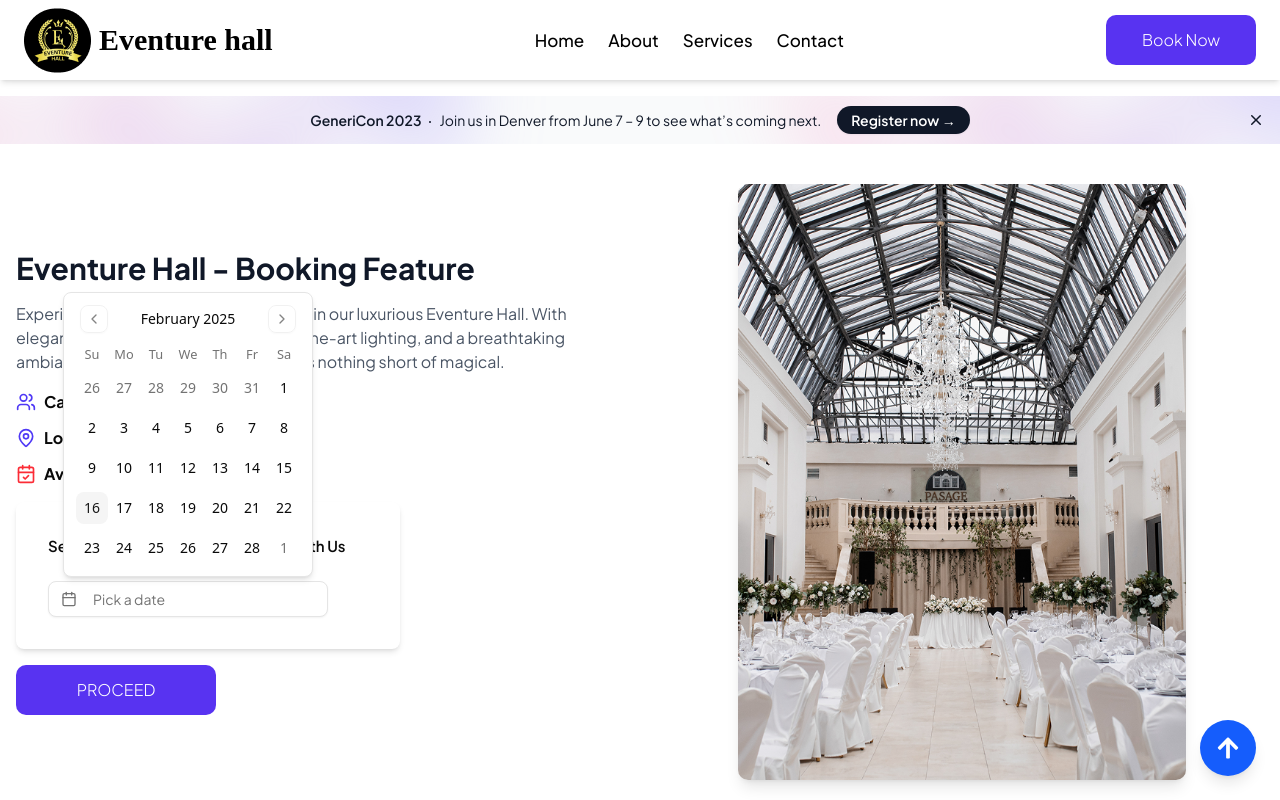
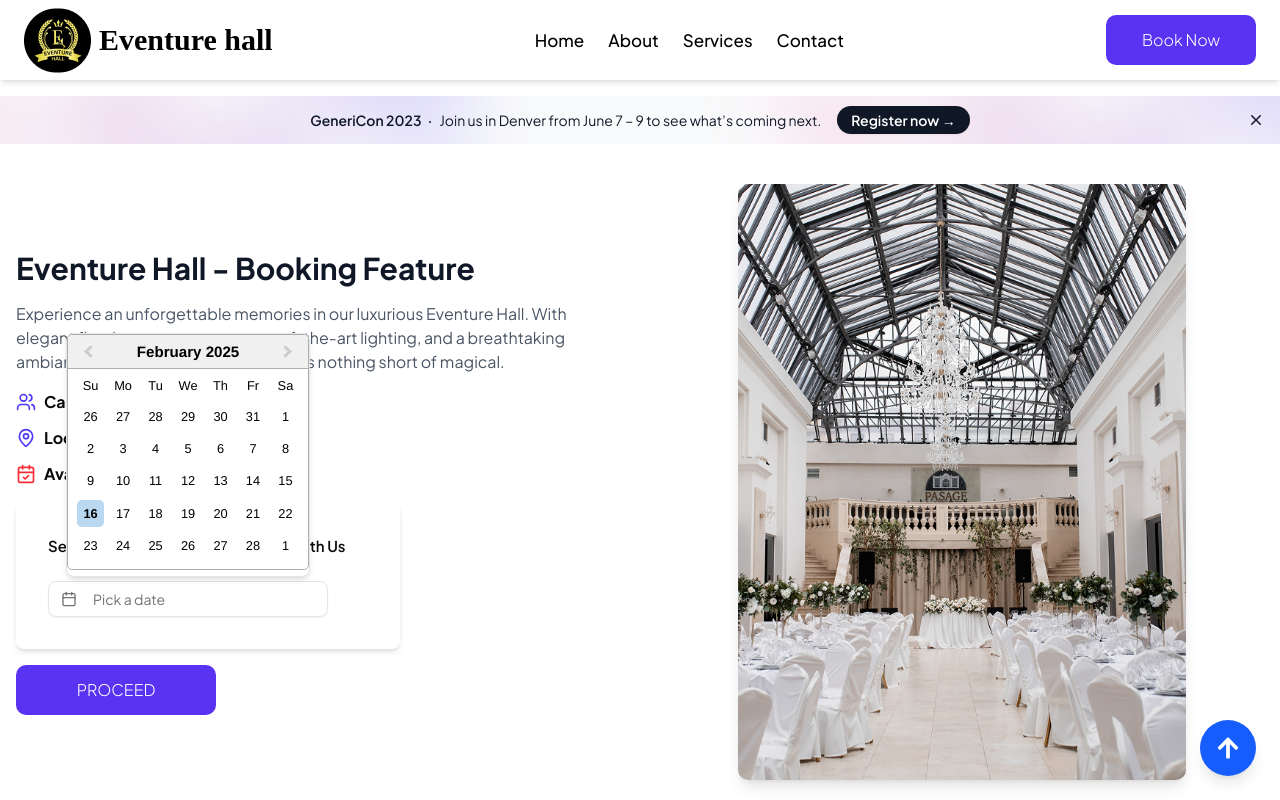
Before and after one commit to Event-Hall-Service-Website/updatedversion, a React (Vite) app: page /book in a window 1280 px wide. Both pictures are taken after a click on the button "Pick a date". Shown: the top 800 px of the page. Built offline with nearby package versions, Linux system fonts and the light colour scheme; a web font is replaced by a local one.

Commit message:
added some things

```diff
--- a/package.json
+++ b/package.json
@@ -27,7 +27,7 @@
     "lucide-react": "^0.475.0",
     "react": "^19.0.0",
     "react-countup": "^6.5.3",
-    "react-day-picker": "^8.10.1",
+    "react-datepicker": "^8.1.0",
     "react-dom": "^19.0.0",
     "react-icons": "^5.4.0",
     "react-intersection-observer": "^9.15.1",
--- a/src/components/CalenderUi.jsx
+++ b/src/components/CalenderUi.jsx
@@ -1,19 +1,20 @@
-import React from "react";
+import React, { useState } from "react";
 import { format } from "date-fns";
 import { Calendar as CalendarIcon } from "lucide-react";
 
 import { cn } from "@/lib/utils";
 import { Button } from "@/components/ui/button";
-import { Calendar } from "@/components/ui/calendar";
+import DatePicker from "react-datepicker";
+import "react-datepicker/dist/react-datepicker.css";
+
 import {
   Popover,
   PopoverContent,
   PopoverTrigger,
 } from "@/components/ui/popover";
-import { useState } from "react";
 
 const CalenderUi = () => {
-  const [date, setDate] = useState("");
+  const [selectedDate, setSelectedDate] = useState(null);
 
   return (
     <Popover>
@@ -22,22 +23,26 @@ const CalenderUi = () => {
           variant={"outline"}
           className={cn(
             "w-[280px] justify-start text-left font-normal",
-            !date && "text-muted-foreground"
+            !selectedDate && "text-muted-foreground"
           )}
         >
           <CalendarIcon className="mr-2 h-4 w-4" />
-          {date ? format(date, "PPP") : <span>Pick a date</span>}
+          {selectedDate ? (
+            format(selectedDate, "PPP")
+          ) : (
+            <span>Pick a date</span>
+          )}
         </Button>
       </PopoverTrigger>
       <PopoverContent className="w-auto p-0">
-        <Calendar
-          mode="single"
-          selected={date}
-          onSelect={setDate}
-          initialFocus
+        <DatePicker
+          selected={selectedDate}
+          onChange={(date) => setSelectedDate(date)} // ✅ Fixing state update
+          inline // ✅ Shows the calendar inside the popover
         />
       </PopoverContent>
     </Popover>
   );
 };
+
 export default CalenderUi;
```
Also changed, not shown: 1 other file (tests, documents, lock files or other folders).
